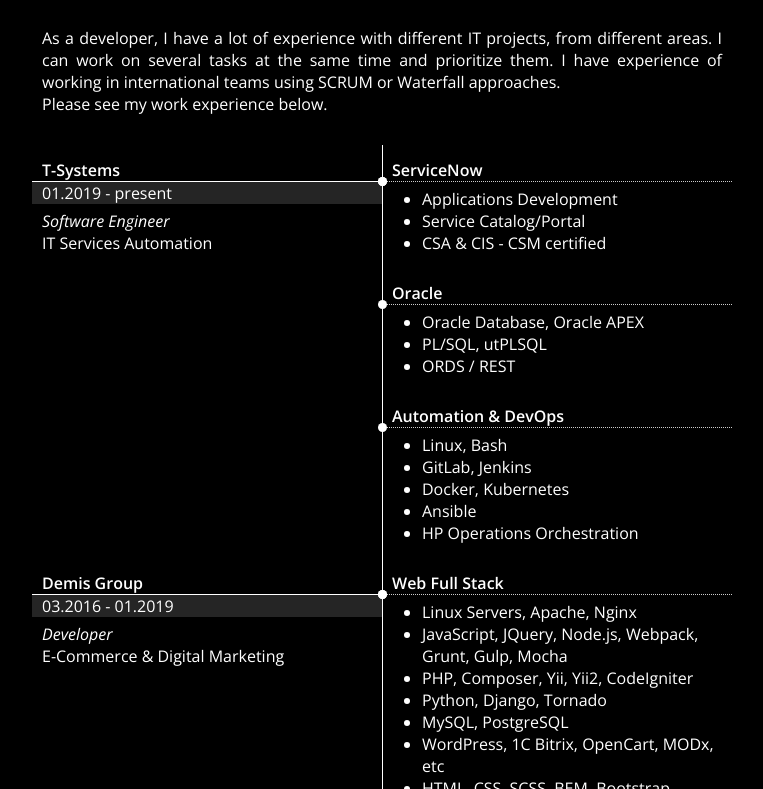
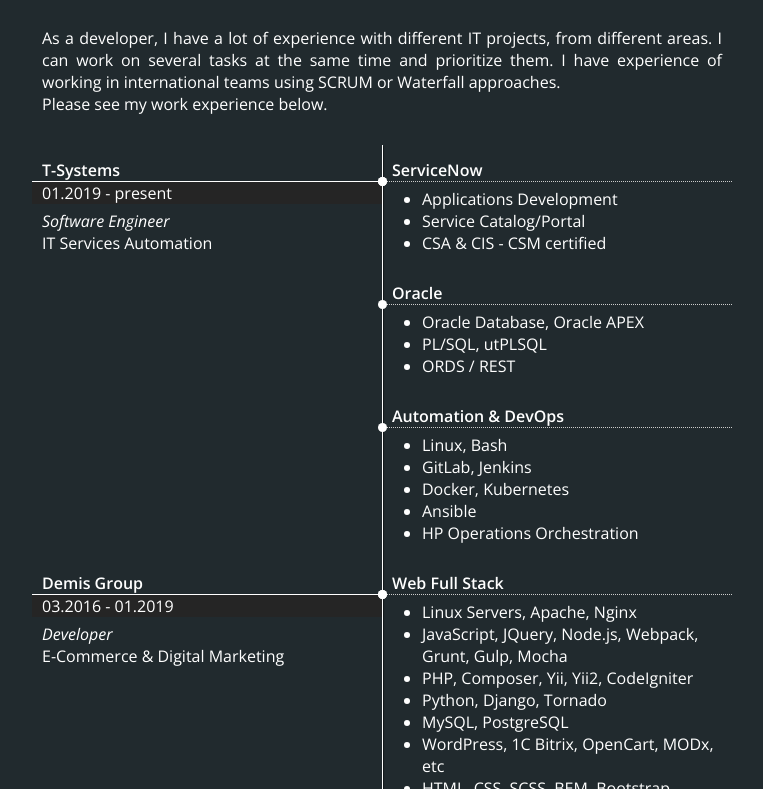
Before and after one commit to DmitryM/dmitrii.github.io, a plain HTML site: page index.html in a window 1280 px wide. Shown: the part 191-980 px from the top of the page, without its empty margins (258-1021 px from the left). Drawn offline with nearby package versions, Linux system fonts and the light colour scheme.

Commit message:
Update index.html

```diff
--- a/index.html
+++ b/index.html
@@ -19,7 +19,7 @@
 
     html {
       font-family: 'Open Sans', sans-serif;
-      background-color: #000;
+      background-color: #212a2e;
       color: #fff;
     }
 
```
